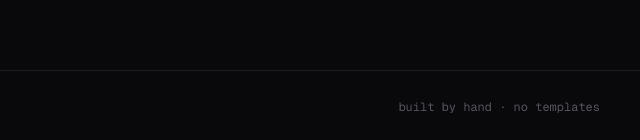
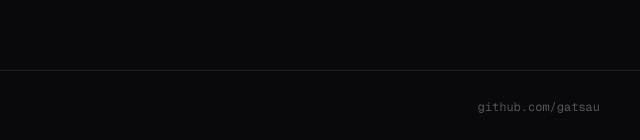
Before and after one commit to gatsau/gatsau.github.io, a plain HTML site: page index.html in a window 1280 px wide. Shown: the part 1653-1793 px from the top of the page, 640-1280 px from the left. Drawn offline with nearby package versions, Linux system fonts and the light colour scheme; animation ran at ten frames a second.

Commit message:
Remove grid hint and footer tagline
Co-Authored-By: Claude Opus 5.5 <noreply@anthropic.com>

```diff
--- a/index.html
+++ b/index.html
@@ -169,7 +169,6 @@ footer{border-top:1px solid var(--line);padding:28px clamp(16px,4vw,40px);displa
 
 <header class="hero" id="hero">
   <canvas id="dots"></canvas>
-  <div class="hint">move · click the grid</div>
   <div class="eyebrow mono"><span class="pulse"></span>Open to AI internships · 2027</div>
   <h1 id="name"><span class="w">Max</span><span class="w">Kennedy<span class="serif">.</span></span></h1>
   <p class="summary" id="summary">Second-year <em>Artificial Intelligence</em> student at UTS who builds and ships AI systems outside class, from an agent-verification protocol to an LLM news-trading bot. I test ideas against real data and drop what doesn't work.</p>
@@ -240,7 +239,7 @@ footer{border-top:1px solid var(--line);padding:28px clamp(16px,4vw,40px);displa
   </div>
 </section>
 
-<footer><span>© 2026 Max Kennedy</span><span>built by hand · no templates</span></footer>
+<footer><span>© 2026 Max Kennedy</span><a href="https://github.com/gatsau" target="_blank" rel="noopener">github.com/gatsau</a></footer>
 
 <script>
 const reduce = matchMedia('(prefers-reduced-motion: reduce)').matches;
```
